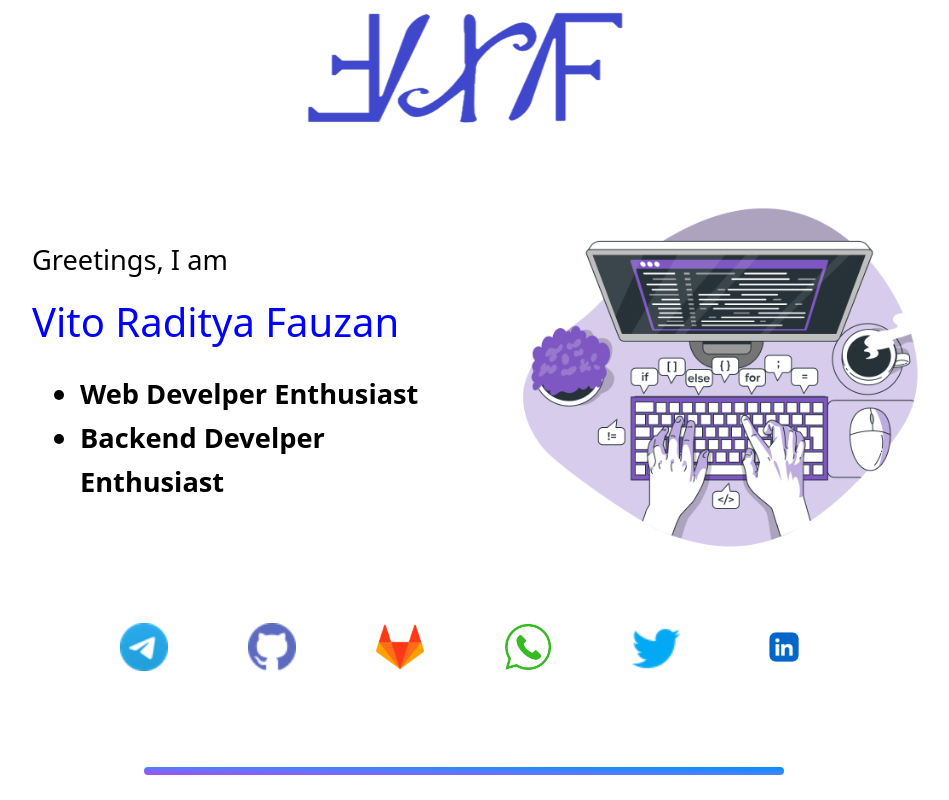
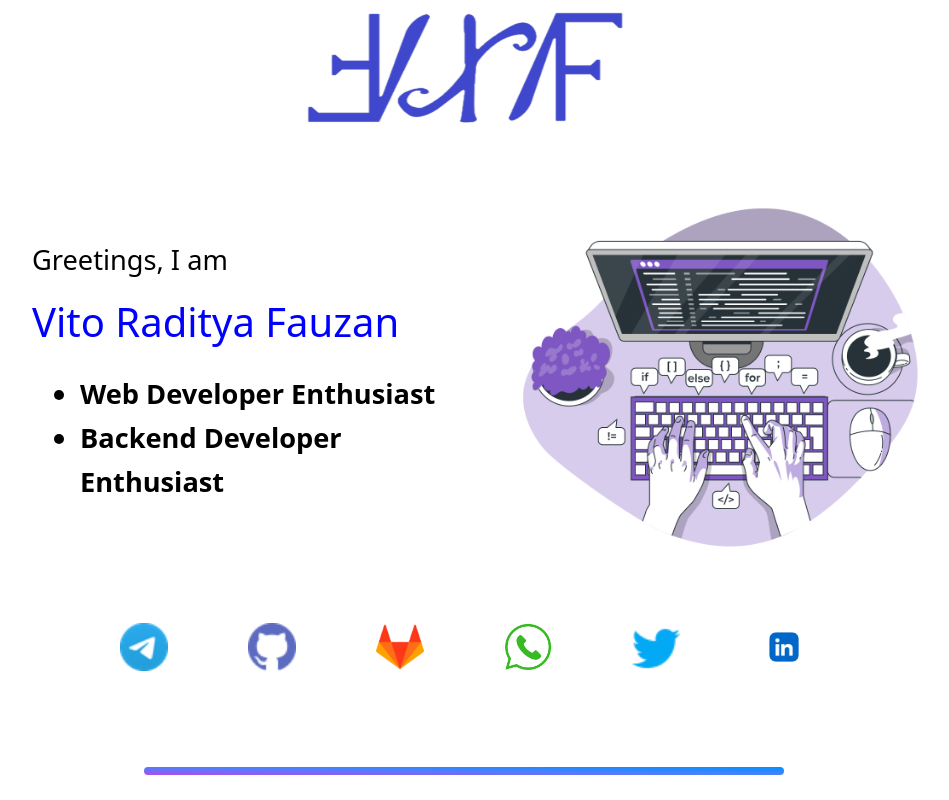
Before and after one commit to vitoradityafauzan/Portfolio-With-Vite, a React (Vite) app: page / in a window 1280 px wide. Shown: the top 800 px of the page, without its empty margins (176-1125 px from the left). Built offline with nearby package versions, Linux system fonts and the light colour scheme.

Commit message:
V1.1, misstype greeting done

```diff
--- a/src/components/Greeting.jsx
+++ b/src/components/Greeting.jsx
@@ -14,8 +14,8 @@ export default function Greeting() {
           <p className="text-2xl xl:text-[1.7em] font-normal font-sarif">Greetings, I am</p>
           <h1 className="text-[1.7em] xl:text-[2.5em] mt-4 text-[#0000ff]">Vito Raditya Fauzan</h1>
           <ul  className="list-disc mt-5 ml-7 md:ml-12 text-[1.2em] xl:text-[1.7em] font-semibold leading-relaxed">
-            <li>Web Develper Enthusiast</li>
-            <li>Backend Develper Enthusiast</li>
+            <li>Web Developer Enthusiast</li>
+            <li>Backend Developer Enthusiast</li>
           </ul>
         </div>
         <div className="border-0 h-auto">
```
